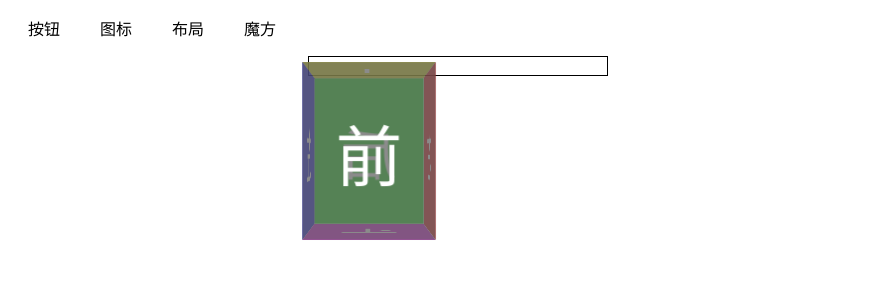
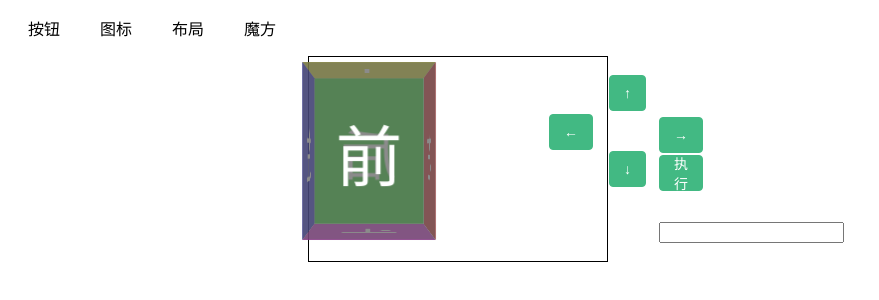
Before and after one commit to mrwdhasd0903/meows-ui, a Vue app: page /three in a window 1280 px wide. Shown: the top 300 px of the page, without its empty margins (0-879 px from the left). Built offline with nearby package versions, Linux system fonts and the light colour scheme.

Commit message:
完成基于api的3d旋转

```diff
--- a/examples/components/three.vue
+++ b/examples/components/three.vue
@@ -1,6 +1,6 @@
 <template>
   <div class="dddiv">
-    <me-three>
+    <me-three ref="three" width="120" height="160" deep="200">
       <me-surface slot="front">前</me-surface>
       <me-surface slot="back">后</me-surface>
       <me-surface slot="top">上</me-surface>
@@ -8,7 +8,12 @@
       <me-surface slot="left">左</me-surface>
       <me-surface slot="right">右</me-surface>
     </me-three>
-    <!-- <me-button>按钮</me-button> -->
+    <me-button style="marginLeft:300px" @click="rollBack('top')">↑</me-button>
+    <me-button style="marginLeft:300px;marginTop:40px" @click="rollBack('bottom')">↓</me-button>
+    <me-button style="marginLeft:240px;marginTop:-130px" @click="rollBack('left')">←</me-button>
+    <me-button style="marginLeft:350px;marginTop:-160px" @click="rollBack('right')">→</me-button>
+    <input style="marginLeft:350px;marginTop:-160px" type="text" v-model="code" />
+    <me-button style="marginLeft:350px;marginTop:-160px" @click="evalString">执行</me-button>
   </div>
 </template>
 
@@ -17,10 +22,27 @@ export default {
   name: "",
   components: {},
   data() {
-    return {};
+    return {
+      code: ""
+    };
   },
   computed: {},
-  methods: {},
+  methods: {
+    evalString() {
+      var arr = this.code.split(" ");
+      this.$refs.three.evalString(
+        "this.rotateX=" +
+          arr[0] +
+          ";this.rotateY=" +
+          arr[1] +
+          ";this.rotateZ=" +
+          arr[2]
+      );
+    },
+    rollBack(flag) {
+      this.$refs.three.rollBack(flag);
+    }
+  },
   mounted() {}
 };
 </script>
--- a/packages/Three/src/three.vue
+++ b/packages/Three/src/three.vue
@@ -1,21 +1,69 @@
 <template>
-  <div class="me-three">
-    <div class="me-three-front">
+  <div
+    class="me-three"
+    :style="{
+  transform: 'perspective('+perspective+'px) rotateX('+rotateX+'deg) rotateY('+rotateY+'deg) rotateZ('+rotateZ+'deg)',
+  transformOrigin: width/2+'px '+height/2+'px '+(-deep)/2+'px',
+  perspectiveOrigin: width/2+'px '+height/2+'px'
+  }"
+  >
+    <div
+      class="me-three-front"
+      :style="{
+      width: width+'px',
+      height: height+'px',
+    }"
+    >
       <slot name="front"></slot>
     </div>
-    <div class="me-three-back">
+    <div
+      class="me-three-back"
+      :style="{
+      width:width+'px',
+      height:height+'px',
+      transform: 'rotateY(-180deg) translateZ('+deep+'px)'
+    }"
+    >
       <slot name="back"></slot>
     </div>
-    <div class="me-three-top">
+    <div
+      class="me-three-top"
+      :style="{
+      width: width+'px',
+      height: deep+'px',
+      transform: 'rotateX(90deg) translateZ('+deep/2+'px) translateY('+(-deep/2)+'px)'
+    }"
+    >
       <slot name="top"></slot>
     </div>
-    <div class="me-three-bottom">
+    <div
+      class="me-three-bottom"
+      :style="{
+      width: width+'px',
+      height: deep+'px',
+      transform: 'rotateX(-90deg) translateZ('+(height - deep/2)+'px) translateY('+(deep/2)+'px)'
+    }"
+    >
       <slot name="bottom"></slot>
     </div>
-    <div class="me-three-left">
+    <div
+      class="me-three-left"
+      :style="{
+      width: deep+'px',
+      height: height+'px',
+      transform: 'rotateY(-90deg) translateZ('+(deep/2)+'px) translateX('+(-deep/2)+'px)'
+    }"
+    >
       <slot name="left"></slot>
     </div>
-    <div class="me-three-right">
+    <div
+      class="me-three-right"
+      :style="{
+      width:deep+'px',
+      height: height+'px',
+      transform: 'rotateY(90deg) translateZ('+(width - deep/2)+'px) translateX('+(deep/2)+'px)'
+    }"
+    >
       <slot name="right"></slot>
     </div>
   </div>
@@ -26,11 +74,73 @@ export default {
   name: "MeThree",
   components: {},
   data() {
-    return {};
+    return {
+      perspective: 1000,
+      rotateX: 0,
+      rotateY: 0,
+      rotateZ: 0
+    };
+  },
+  props: {
+    width: {
+      default: 100
+    },
+    height: {
+      default: 100
+    },
+    deep: {
+      default: 100
+    }
   },
   computed: {},
-  methods: {},
-  mounted() {}
+  methods: {
+    evalString(code) {
+    console.log(this.rotateX, this.rotateY, this.rotateZ);
+      eval(code);
+    },
+    rollBack(flag) {
+      var _rotateX = this.rotateX;
+      while (_rotateX < 0) {
+        _rotateX = _rotateX + 360;
+      }
+      switch (flag) {
+        case "left":
+          if (_rotateX % 360 == 0) {
+            this.rotateY = this.rotateY + 90;
+          } else if (_rotateX % 270 == 0) {
+            this.rotateZ = this.rotateZ + 90;
+          } else if (_rotateX % 180 == 0) {
+            this.rotateY = this.rotateY - 90;
+          } else if (_rotateX % 90 == 0) {
+            this.rotateZ = this.rotateZ - 90;
+          }
+          break;
+        case "right":
+          if (_rotateX % 360 == 0) {
+            this.rotateY = this.rotateY - 90;
+          } else if (_rotateX % 270 == 0) {
+            this.rotateZ = this.rotateZ - 90;
+          } else if (_rotateX % 180 == 0) {
+            this.rotateY = this.rotateY + 90;
+          } else if (_rotateX % 90 == 0) {
+            this.rotateZ = this.rotateZ + 90;
+          }
+          break;
+        case "top":
+          this.rotateX = this.rotateX - 90;
+          break;
+        case "bottom":
+          this.rotateX = this.rotateX + 90;
+          break;
+        default:
+          console.error("错误参数,请选择:left/right/top/bottom");
+      }
+      console.log(this.rotateX, this.rotateY, this.rotateZ);
+    }
+  },
+  mounted() {
+    console.log(this.rotateX, this.rotateY, this.rotateZ);
+  }
 };
 </script>
 
@@ -41,9 +151,7 @@ export default {
   $deep: 200px;
   display: inline-block;
   transform-style: preserve-3d;
-  transform:perspective(1000px) rotateX(0deg) rotateY(0deg) rotateZ(0deg);
-  transform-origin: $width/2 $height/2 0px;
-  perspective-origin: 60px 80px;
+  transition: transform 0.3s ease;
   & > div {
     display: flex;
     align-items: center;
@@ -54,39 +162,21 @@ export default {
   }
   & > .me-three-top {
     background: rgba(210, 210, 0, 0.7);
-    width: $width;
-    height: $deep;
-    transform: rotateX(90deg) translateZ($deep/2);
   }
   & > .me-three-bottom {
     background: rgba(210, 0, 210, 0.7);
-    width: $width;
-    height: $deep;
-    transform: rotateX(-90deg) translateZ($height - $deep/2);
   }
   & > .me-three-left {
     background: rgba(0, 0, 210, 0.7);
-    width: $deep;
-    height: $height;
-    transform: rotateY(-90deg) translateZ($deep/2);
   }
   & > .me-three-right {
     background: rgba(210, 0, 0, 0.7);
-    width: $deep;
-    height: $height;
-    transform: rotateY(90deg) translateZ($width - $deep/2);
   }
   & > .me-three-front {
     background: rgba(90, 90, 90, 0.7);
-    width: $width;
-    height: $height;
-    transform: translateZ($deep/2);
   }
   & > .me-three-back {
     background: rgba(0, 210, 0, 0.7);
-    width: $width;
-    height: $height;
-    transform: rotateY(-180deg) translateZ($deep/2);
   }
 }
 </style>
```
